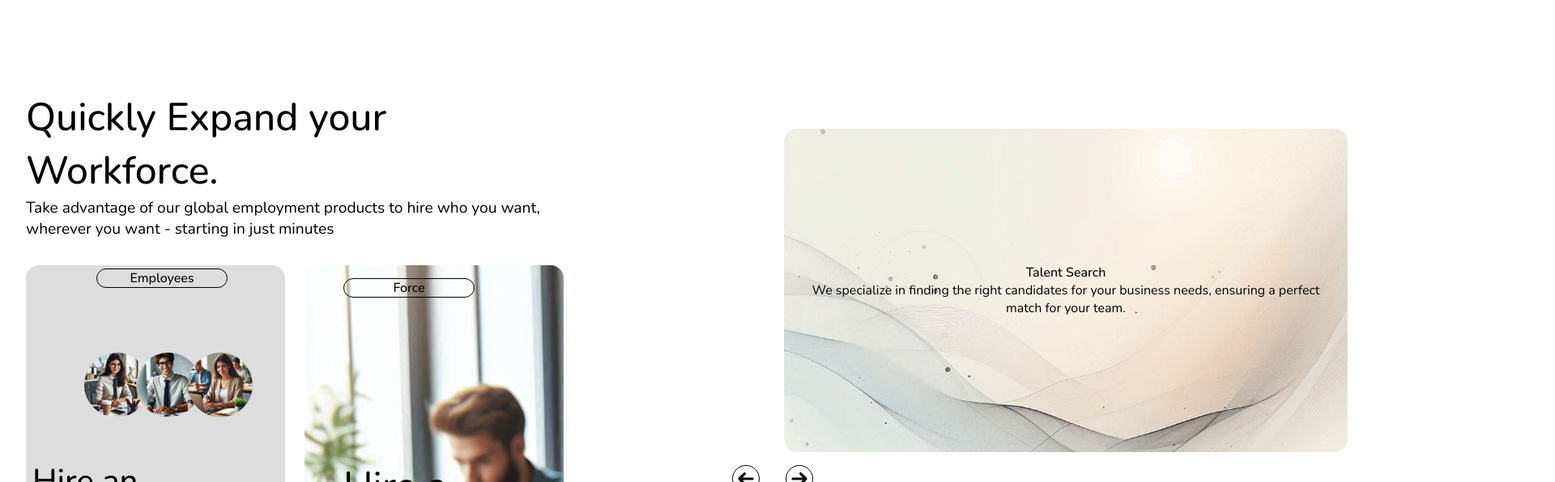
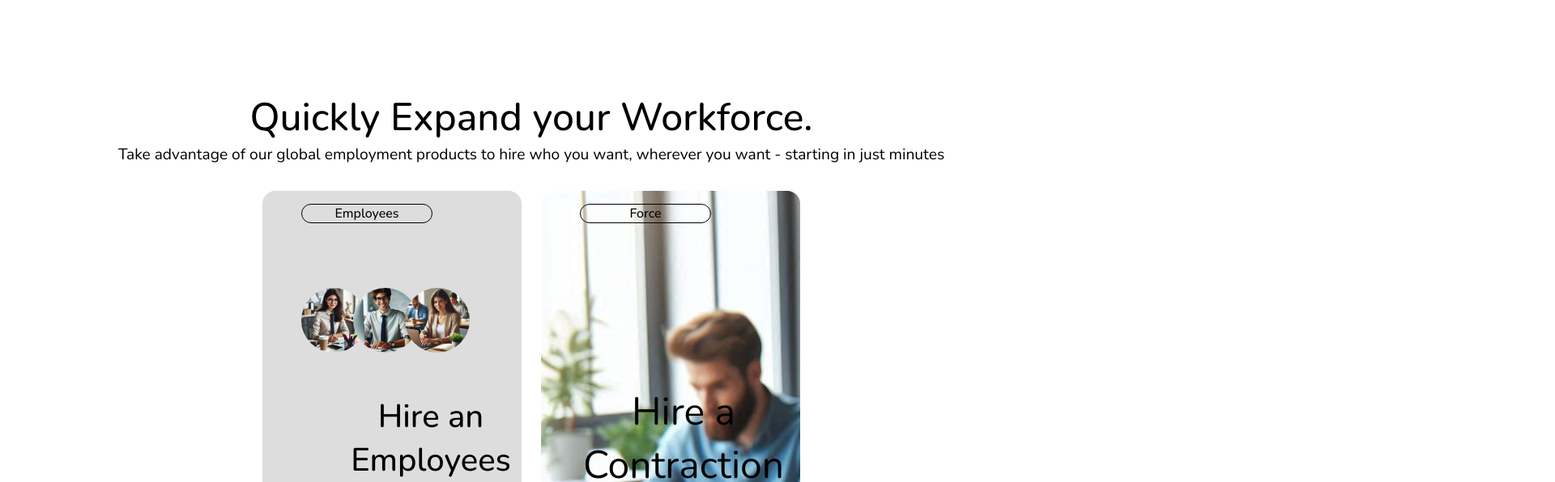
Before and after one commit to Mihuil121/next-project, a Next.js app: page / in a window 1280 px wide. Shown: the part 860-1456 px from the top of the page at 81% size, 1920 px wide, since content can reach past the window. Built offline with nearby package versions, Linux system fonts and the light colour scheme.

Commit message:
Implementing responsive design for the first page. Adjusted elements and fixed horizontal scrolling for current screen resolutions.

```diff
--- /dev/null
+++ b/src/app/changes.css
@@ -0,0 +1,166 @@
+@media(max-width:1700px) {
+
+
+    .Information {
+        margin-top: 6.1rem;
+        display: flex;
+        flex-direction: column;
+        justify-content: center;
+        align-items: center;
+
+        .widthServise {
+            width: 100rem;
+            height: 70vh;
+            display: flex;
+            flex-direction: column;
+            justify-content: center;
+            margin-left: 8rem;
+        }
+    }
+
+    .text-Q {
+        margin-left: 2rem;
+        display: flex;
+        flex-direction: column;
+        text-align: center;
+    }
+
+    .FlexI {
+        display: flex;
+        margin-top: 2rem;
+        justify-content: center;
+    }
+
+
+    .buttonServise {
+        display: flex;
+        justify-content: center;
+    }
+}
+
+@media (max-width:1536px) {
+    body {
+        overflow-x: hidden;
+    }
+
+    .cardDiv {
+        height: 30vh !important;
+        width: 20% !important;
+        display: flex;
+        border-radius: 1rem;
+        background: url(/_next/static/media/ggs.5b867cf5.jpeg);
+        background-position-x: 0%;
+        background-position-y: 0%;
+        background-size: auto;
+        background-size: cover;
+        background-position: center;
+    }
+
+    .buttonServise {
+        display: flex !important;
+        display: none !important;
+    }
+}
+
+@media (max-width:1396px) {
+    .widthServise {
+        width: 100rem;
+        height: 70vh;
+        display: flex;
+        flex-direction: column;
+        justify-content: center;
+        margin-left: none !important;
+    }
+}
+
+@media (max-width:1302px) {
+    .widthServise {
+        width: 100rem;
+        height: 70vh;
+        display: flex;
+        flex-direction: column;
+        justify-content: center;
+        margin-left: 14rem !important;
+    }
+}
+
+@media (max-width:1204px) {
+    .widthServise {
+        width: 100rem;
+        height: 70vh;
+        display: flex;
+        flex-direction: column;
+        justify-content: center;
+        margin-left: 18rem !important;
+    }
+
+    .cardDiv {
+        height: 25vh !important;
+        width: 15% !important;
+        display: flex;
+        border-radius: 1rem;
+        background: url(/_next/static/media/ggs.5b867cf5.jpeg);
+        background-position-x: 0%;
+        background-position-y: 0%;
+        background-size: auto;
+        background-size: cover;
+        background-position: center;
+    }
+}
+
+@media (max-width:1126px) {
+    .widthServise {
+        display: none !important;
+    }
+
+    .FlexI {
+        display: flex;
+        margin-top: 2rem;
+        margin-bottom: 2rem;
+    }
+}
+
+@media (max-width:986px) {
+    .buttonColor {
+        display: none !important;
+    }
+
+    .bord1 {
+        position: relative;
+    }
+
+    .borderText {
+        display: none;
+    }
+
+}
+
+@media (max-width:742px) {
+    .FlexI {
+        flex-direction: column;
+        justify-content: center;
+        align-items: center;
+      }
+      .force {
+        margin-top: 2rem;
+      }
+      .textQ p {
+        font-size: 2rem !important;
+      }
+      .Qukly p {
+        font-size: 1.3rem !important;
+      }
+      .home-text p {
+        font-size: 2rem !important;
+      }
+      .text-Q {
+        margin-left: 0rem !important;
+      }
+}
+
+
+html,
+body {
+    width: 100%;
+    overflow-x: hidden;
+}
--- a/src/app/layout.tsx
+++ b/src/app/layout.tsx
@@ -2,6 +2,7 @@ import type { Metadata } from "next";
 import localFont from "next/font/local";
 import "./globals.css";
 import Hader from "./serverComponents/Hader/Hader";
+import "./changes.css"
 
 const geistSans = localFont({
   src: "./fonts/GeistVF.woff",
--- a/src/app/loding/Loding.tsx
+++ b/src/app/loding/Loding.tsx
@@ -12,7 +12,7 @@ const Loding: React.FC = () => {
     return (
         <div>
             <div className="l">
-                <div className="content">
+                <div className="content-p">
                     <div className="loding">
                         <ReactLoading type="spin" color="#000" />
                     </div>
--- a/src/app/loding/lodingStyle.css
+++ b/src/app/loding/lodingStyle.css
@@ -5,7 +5,7 @@
     height: 100vh;
 
 }
-.content{
+.content-p{
     width: 15rem;
     background-color: rgb(221, 221, 221);
     display: flex;
--- a/src/app/page.tsx
+++ b/src/app/page.tsx
@@ -2,7 +2,7 @@ import dynamic from 'next/dynamic';
 import { ComponentType } from 'react';
 import Loding from './loding/Loding';
 
-const HomeOne: ComponentType = dynamic(() => import('./home/Home'), {
+const HomeOne:ComponentType = dynamic(() => import('./home/Home'), {
   ssr: false,
   loading: () => <div className="Loding">
     <Loding />
```
